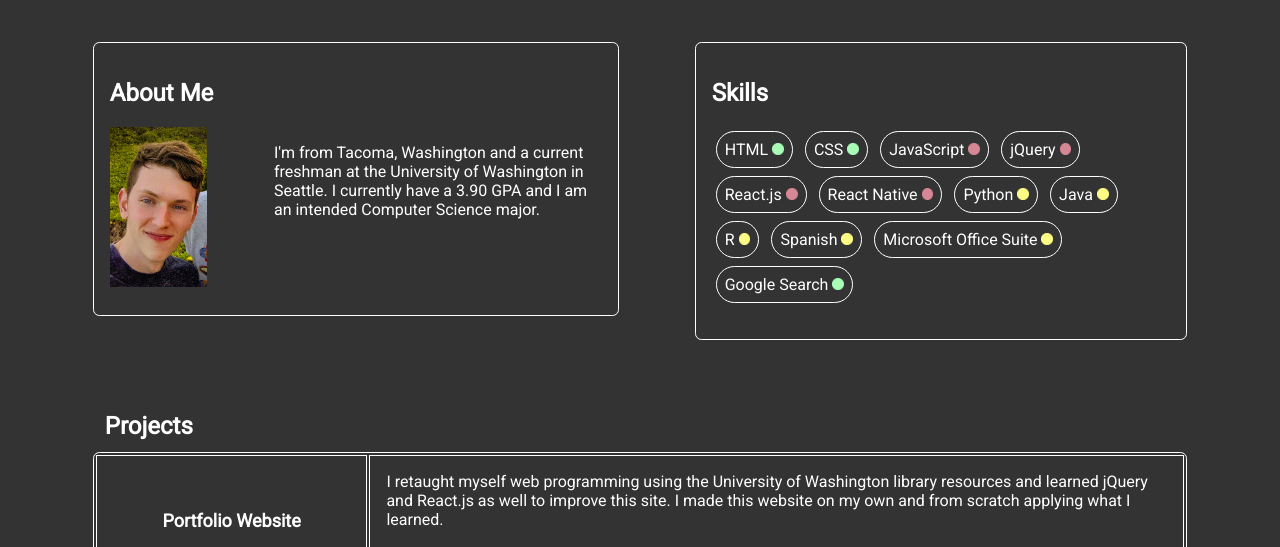
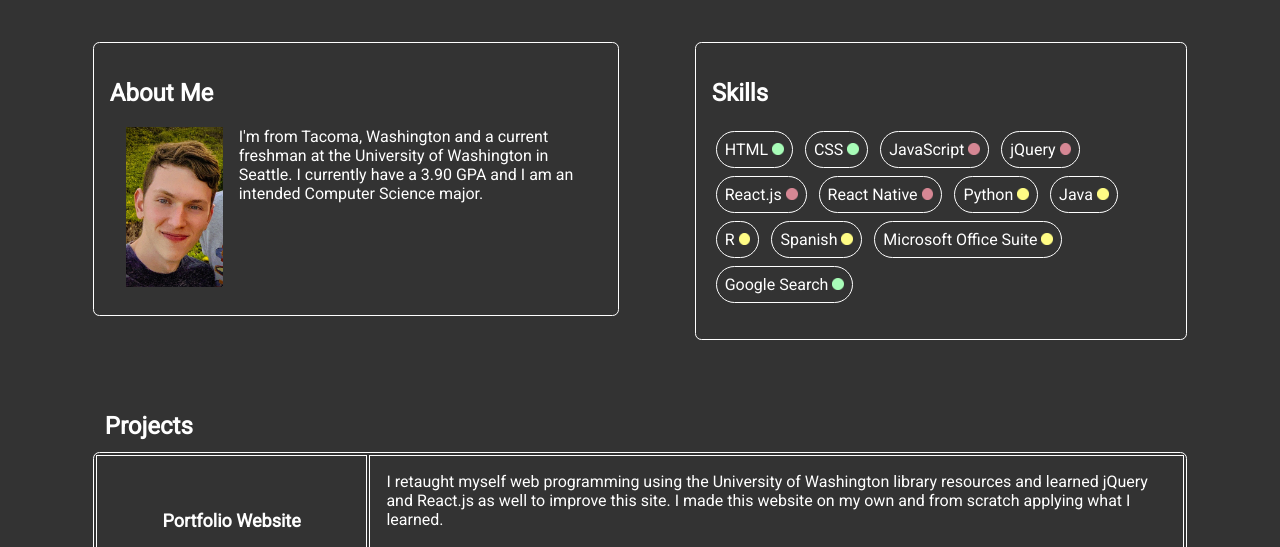
Before and after one commit to David-Strupinski/Portfolio, a plain HTML site: page index.html in a window 1280 px wide. Shown: the part 253-800 px from the top of the page. Drawn offline with Linux system fonts and the light colour scheme.

Commit message:
wrapped text around profile pic

```diff
--- a/index.html
+++ b/index.html
@@ -33,8 +33,9 @@
 		<section id="sidebar">
 			<div id="aboutme" style="width: clamp(15em, 100%, 40em);">
 				<h1>About Me</h1>
-				<div style="display: grid; grid-template-columns: 1fr 2fr;">
-					<img src="images/profile.jpg" alt="Profile Picture" style="height: 10em;">
+				<div>
+					<img src="images/profile.jpg" alt="Profile Picture"
+						style="height: 10em; float: left; padding: 0em 1em;">
 					<p>
 						I'm from Tacoma, Washington and a current freshman at the
 						University of Washington in Seattle. I currently have a 3.90
```
